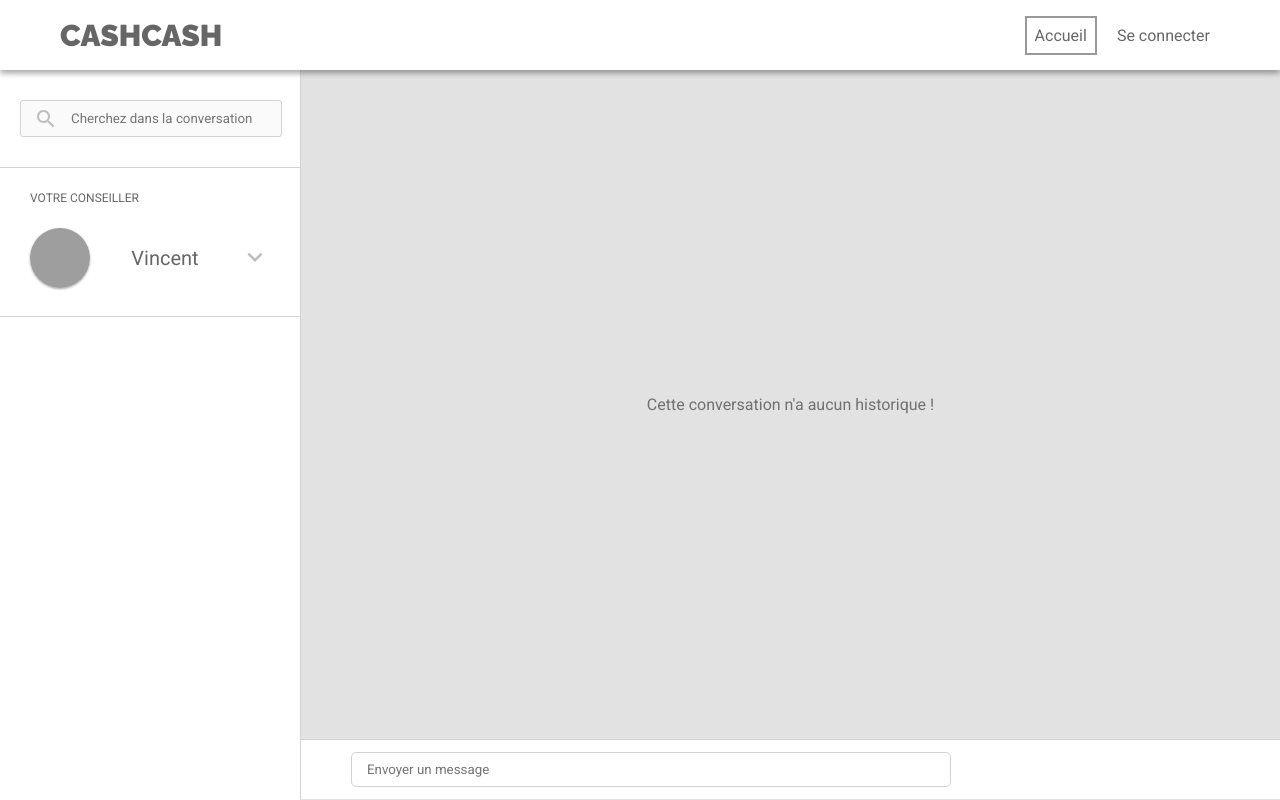
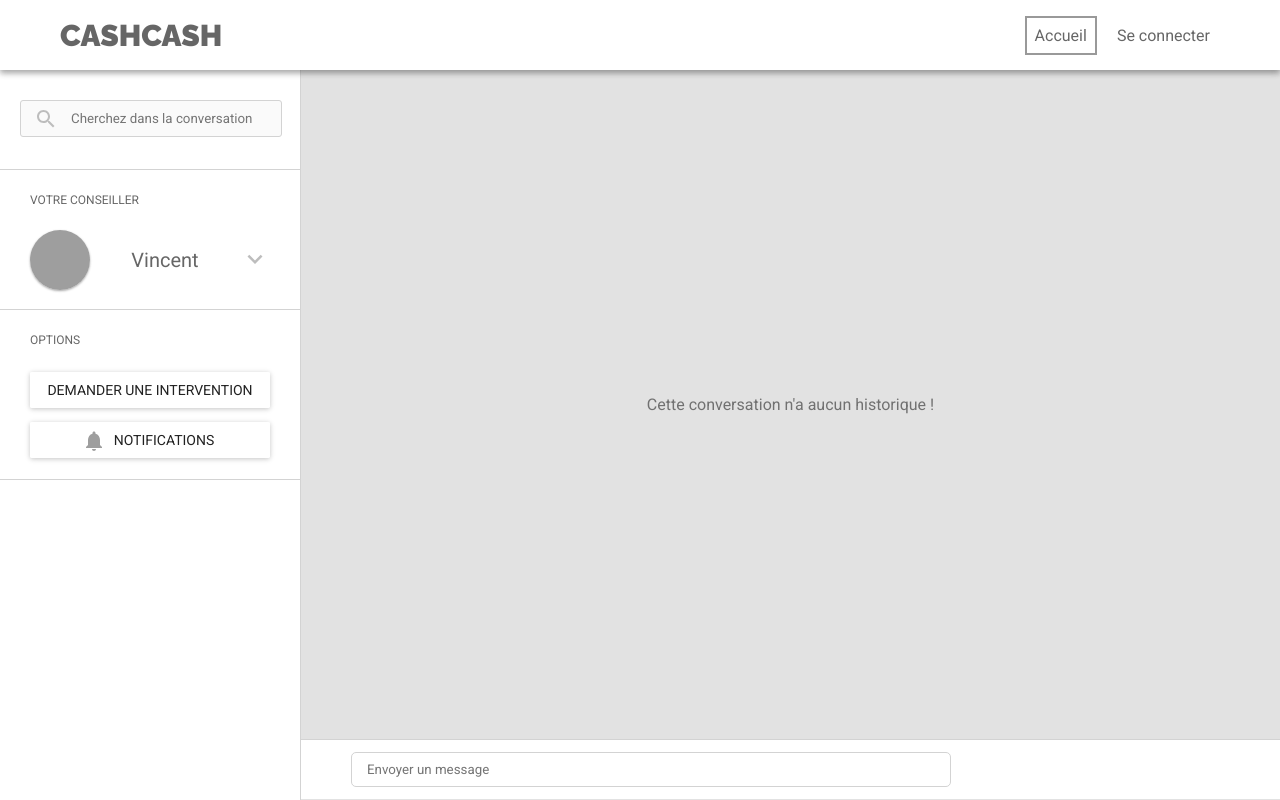
Before and after one commit to PPE-BTS-SIO/PPE, a React (Create React App) app: page /livechat in a window 1280 px wide. Built offline with nearby package versions, Linux system fonts and the light colour scheme; grey boxes are pictures that could not be loaded; what react-tap-event-plugin would draw is missing.

Commit message:
:floppy_disk: Save

```diff
--- a/src/components/home/actions_bar.jsx
+++ b/src/components/home/actions_bar.jsx
@@ -38,7 +38,7 @@ const ActionsBar = ({ contentView, changeContentView }) => {
 		<Link to="/livechat">
 			<Button
 				type="raised"
-				label="Dicuter avec un technicien"
+				label="Discuter avec un technicien"
 				primary
 			/>
 		</Link>
--- /dev/null
+++ b/src/components/live_chat/smallviews/side_panel/desktop_sections/options.jsx
@@ -0,0 +1,27 @@
+import React from 'react';
+
+import RaisedButton from 'material-ui/RaisedButton';
+
+import NotificationsIcon from 'material-ui/svg-icons/social/notifications';
+
+import '../../../../../styles/live_chat/smallviews/side_panel/desktop_sections/options.css';
+
+const Options = () => (
+	<div id="live-chat-desktop-side-panel-options-container">
+		<div className="live-chat-desktop-side-panel-section-name">
+			{'Options'}
+		</div>
+		<div id="live-chat-desktop-side-panel-options-buttons">
+			<RaisedButton
+				label="Demander une intervention"
+			/>
+			<RaisedButton
+				label="Notifications"
+				icon={<NotificationsIcon color="#9E9E9E" />}
+				labelPosition="after"
+			/>
+		</div>
+	</div>
+);
+
+export default Options;
--- a/src/components/live_chat/smallviews/side_panel/desktop_sections/technical_adviser.jsx
+++ b/src/components/live_chat/smallviews/side_panel/desktop_sections/technical_adviser.jsx
@@ -25,7 +25,7 @@ class TechnicalAdviser extends Component {
 				id="live-chat-desktop-side-panel-technical-adviser-container"
 				onTouchTap={() => this.setState({ isExtended: !this.state.isExtended })}
 				style={{
-					height: isExtended ? '500px' : '150px'
+					height: isExtended ? '600px' : '120px'
 				}}
 			>
 				<div className="live-chat-desktop-side-panel-section-name">
@@ -35,8 +35,6 @@ class TechnicalAdviser extends Component {
 					<div
 						id="live-chat-desktop-side-panel-technical-adviser-picture"
 						className="card-1"
-						circle
-						zDepth={2}
 						style={{
 							backgroundImage: `url('${technicalAdviser.picture}')`
 						}}
--- a/src/components/live_chat/smallviews/side_panel/desktop_side_panel.jsx
+++ b/src/components/live_chat/smallviews/side_panel/desktop_side_panel.jsx
@@ -3,6 +3,7 @@ import React from 'react';
 import SearchIcon from 'material-ui/svg-icons/action/search';
 
 import TechnicalAdviser from './desktop_sections/technical_adviser';
+import Options from './desktop_sections/options';
 
 import '../../../../styles/live_chat/smallviews/side_panel/desktop_side_panel.css';
 
@@ -19,9 +20,12 @@ const DesktopSidePanel = ({ informations, changeInformations }) => {
 				searchInput={informations.searchInput}
 				changeInput={changeInput}
 			/>
+			<div id="live-chat-desktop-side-panel-scollable">
 				<TechnicalAdviser
 					technicalAdviser={informations.technicalAdviser}
 				/>
+				<Options />
+			</div>
 		</div>
 	);
 }
@@ -29,6 +33,7 @@ const DesktopSidePanel = ({ informations, changeInformations }) => {
 const Search = ({ searchInput, changeInput }) => {
 	return (
 		<div id="live-chat-desktop-side-panel-search-container">
+			<div id="live-chat-desktop-side-panel-search">
 				<div id="live-chat-desktop-side-panel-search-box-icon">
 					<SearchIcon color="#BDBDBD" />
 				</div>
@@ -38,6 +43,7 @@ const Search = ({ searchInput, changeInput }) => {
 					placeholder="Cherchez dans la conversation"
 				/>
 			</div>
+		</div>
 	);
 }
 
--- a/src/styles/live_chat/smallviews/inputs.css
+++ b/src/styles/live_chat/smallviews/inputs.css
@@ -17,7 +17,7 @@
 
 	-moz-box-sizing: border-box;
   -webkit-box-sizing: border-box;
-   box-sizing: border-box;
+  box-sizing: border-box;
 
 }
 
--- /dev/null
+++ b/src/styles/live_chat/smallviews/side_panel/desktop_sections/options.css
@@ -0,0 +1,36 @@
+#live-chat-desktop-side-panel-options-container {
+
+	height: 150px;
+	width: 100%;
+
+	border-bottom: 1px solid lightgray;
+
+	padding: 0 30px;
+
+	-moz-box-sizing: border-box;
+	-webkit-box-sizing: border-box;
+	box-sizing: border-box;
+
+	transition: .3s;
+
+}
+
+#live-chat-desktop-side-panel-options-buttons {
+
+	height: 100px;
+	width: 100%;
+
+	display: flex;
+	justify-content: center;
+	align-items: center;
+	flex-wrap: wrap;
+
+}
+
+#live-chat-desktop-side-panel-options-buttons > div {
+
+	width: 100%;
+
+	margin-bottom: 10px;
+
+}
--- a/src/styles/live_chat/smallviews/side_panel/desktop_sections/technical_adviser.css
+++ b/src/styles/live_chat/smallviews/side_panel/desktop_sections/technical_adviser.css
@@ -2,7 +2,6 @@
 
 	width: 100%;
 
-	border-top: 1px solid lightgray;
 	border-bottom: 1px solid lightgray;
 
 	padding: 0 30px;
@@ -23,7 +22,6 @@
 
 #live-chat-desktop-side-panel-technical-adviser {
 
-	height: 100px;
 	width: 100%;
 
 	display: flex;
--- a/src/styles/live_chat/smallviews/side_panel/desktop_side_panel.css
+++ b/src/styles/live_chat/smallviews/side_panel/desktop_side_panel.css
@@ -25,16 +25,29 @@
 	color: rgba(0, 0, 0, .6);
 	font-size: 12px;
 
-	margin-top: 20px;
+	margin: 20px 0;
 
 }
 
 #live-chat-desktop-side-panel-search-container {
 
-	margin: 30px 20px;
+	height: 100px;
+	width: 100%;
+
+	padding: 30px 20px;
+
+	-moz-box-sizing: border-box;
+	-webkit-box-sizing: border-box;
+	box-sizing: border-box;
+
+	border-bottom: 1px solid lightgray;
+
+}
+
+#live-chat-desktop-side-panel-search {
 
 	height: 35px;
-	width: calc(100% - 40px);
+	width: 100%;
 
 	border: 1px solid lightgray;
 	border-radius: 3px;
@@ -43,7 +56,7 @@
 
 }
 
-#live-chat-desktop-side-panel-search-container > * {
+#live-chat-desktop-side-panel-search > * {
 
 	height: 100%;
 
@@ -51,7 +64,7 @@
 
 }
 
-#live-chat-desktop-side-panel-search-container > div {
+#live-chat-desktop-side-panel-search > div {
 
 	width: 50px;
 
@@ -61,7 +74,7 @@
 
 }
 
-#live-chat-desktop-side-panel-search-container > input {
+#live-chat-desktop-side-panel-search > input {
 
 	width: calc(100% - 50px);
 
@@ -76,3 +89,46 @@
 	background-color: transparent !important;
 
 }
+
+#live-chat-desktop-side-panel-scollable {
+
+	height: calc(100% - 100px);
+	width: 100%;
+
+	display: inline-block;
+
+	overflow-y: overlay;
+
+}
+
+#live-chat-desktop-side-panel-scollable::-webkit-scrollbar {
+
+	width: 12px;
+	background-color: #F5F5F5;
+
+	display: none;
+
+	transition: .3s;
+
+}
+
+#live-chat-desktop-side-panel-scollable::-webkit-scrollbar-track {
+
+	background-color: #F5F5F5;
+
+	border-left: 1px solid lightgray;
+	border-right: 1px solid lightgray;
+
+}
+
+#live-chat-desktop-side-panel-scollable::-webkit-scrollbar-thumb {
+
+	background-color: rgba(0, 0, 0, .35);
+
+}
+
+#live-chat-desktop-side-panel-scollable:hover::-webkit-scrollbar {
+
+	display: block;
+
+}
```
Lines whose indentation alone changed are shown as unchanged.
